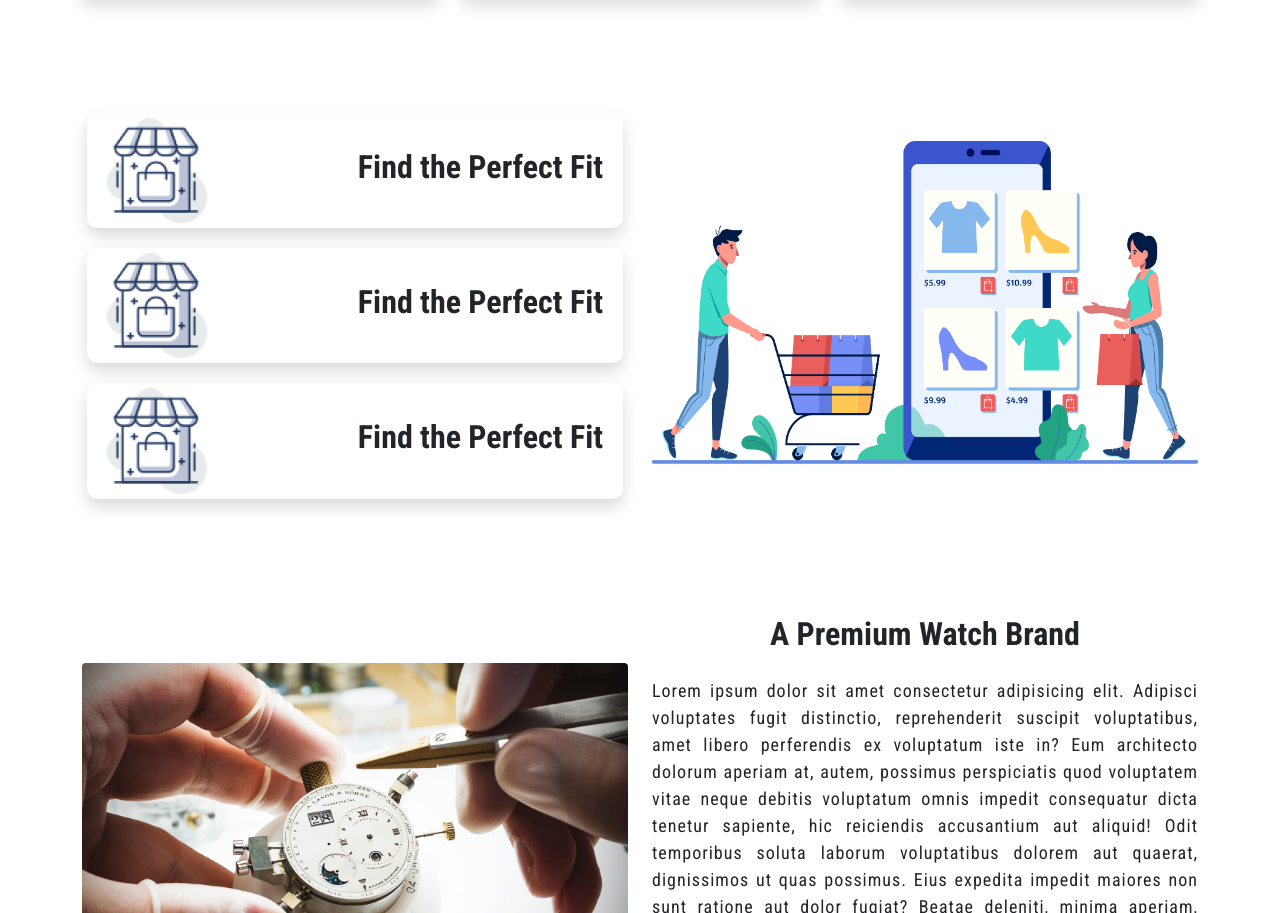
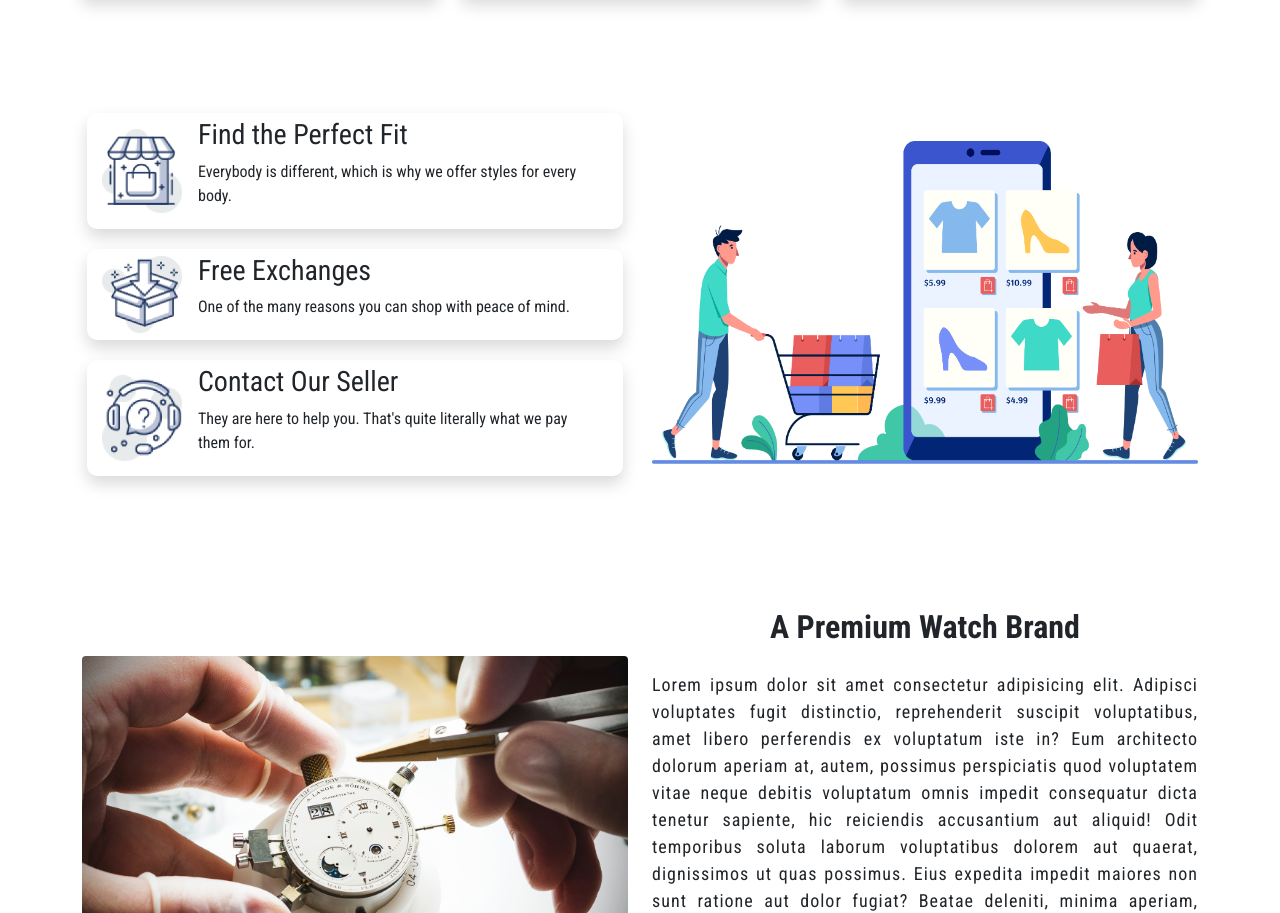
Before and after one commit to NkRaFI/pioneer-watch, a plain HTML site: page index.html in a window 1280 px wide. Shown: the part 2949-3862 px from the top of the page. Drawn offline with nearby package versions, Linux system fonts and the light colour scheme.

Commit message:
finished creating 2nd assignment

```diff
--- a/index.html
+++ b/index.html
@@ -251,17 +251,26 @@
           <section id="services">
               <div class="row">
                   <div class="col-12 col-md-6 order-2 order-md-1">
-                      <div class="service-card d-flex justify-content-between align-items-center shadow">
+                      <div class="service-card d-flex justify-content-start align-items-center shadow">
                         <img src="icons/service-1.png" alt="" class="img-fluid service-image">
-                        <h2>Find the Perfect Fit</h2>
+                        <div class="mx-3">
+                          <h3>Find the Perfect Fit</h3>
+                          <p>Everybody is different, which is why we offer styles for every body.</p>
+                        </div>
                       </div>
-                      <div class="service-card d-flex justify-content-between align-items-center shadow">
-                        <img src="icons/service-1.png" alt="" class="img-fluid service-image">
-                        <h2>Find the Perfect Fit</h2>
+                      <div class="service-card d-flex justify-content-start align-items-center shadow">
+                        <img src="icons/service-3.png" alt="" class="img-fluid service-image">
+                        <div class="mx-3">
+                          <h3>Free Exchanges</h3>
+                          <p>One of the many reasons you can shop with peace of mind.</p>
+                        </div>
                       </div>
-                      <div class="service-card d-flex justify-content-between align-items-center shadow">
-                        <img src="icons/service-1.png" alt="" class="img-fluid service-image">
-                        <h2>Find the Perfect Fit</h2>
+                      <div class="service-card d-flex justify-content-start align-items-center shadow">
+                        <img src="icons/service-2.png" alt="" class="img-fluid service-image">
+                        <div class="mx-3">
+                          <h3>Contact Our Seller</h3>
+                          <p>They are here to help you. That's quite literally what we pay them for.</p>
+                        </div>
                       </div>
                   </div>
                   <div class="col-12 col-md-6 order-1 order-md-2">
--- a/style.css
+++ b/style.css
@@ -73,12 +73,12 @@ img{
 /* card area css end */
 /* services area start */
 #services .service-card{
-    padding: 5px 20px;
+    padding: 5px 15px;
     border-radius: 10px;
     margin: 20px 5px;
 }
 #services .service-image{
-    width: 100px;
+    width: 80px;
 }
 /* services area end */
 /* about area start */
```
